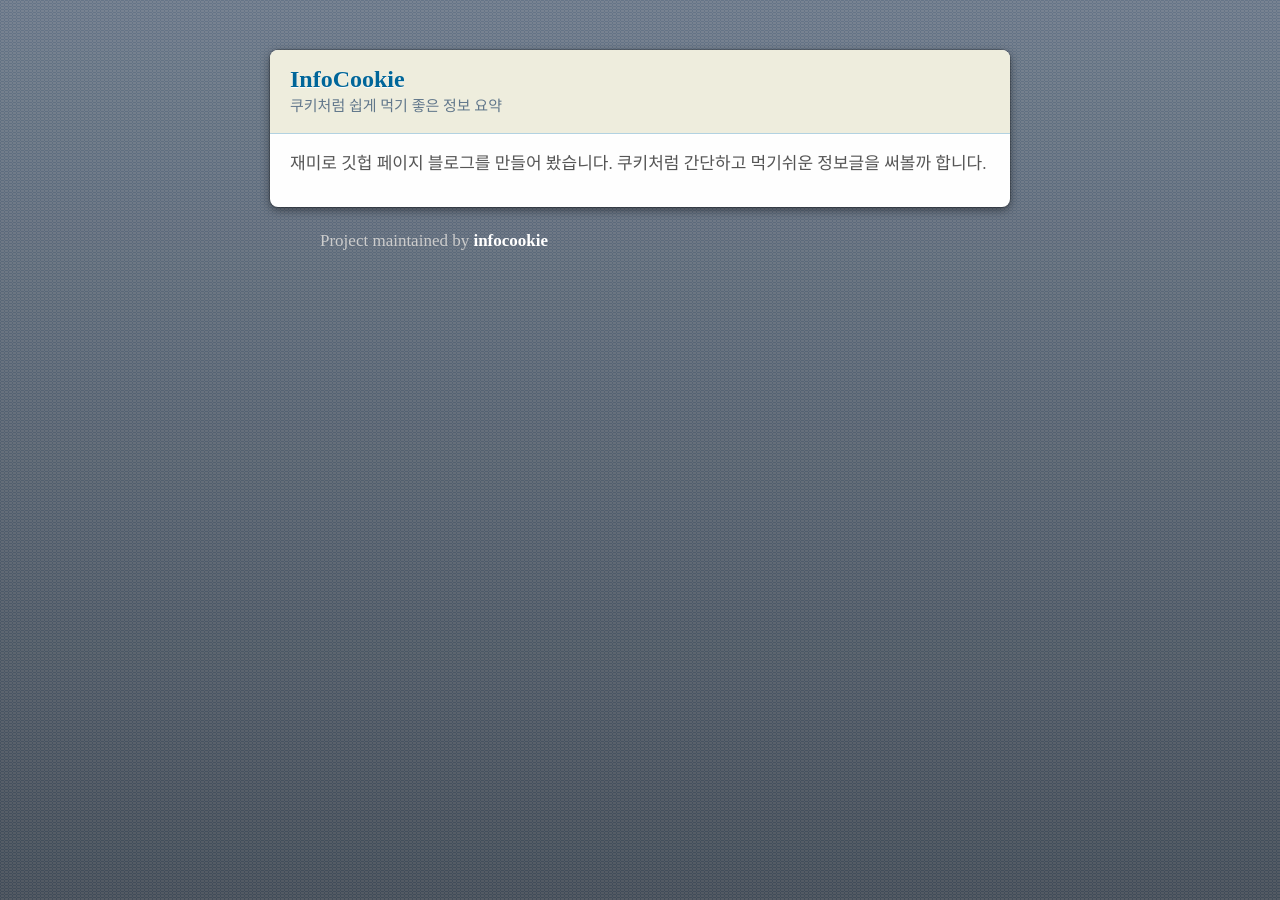
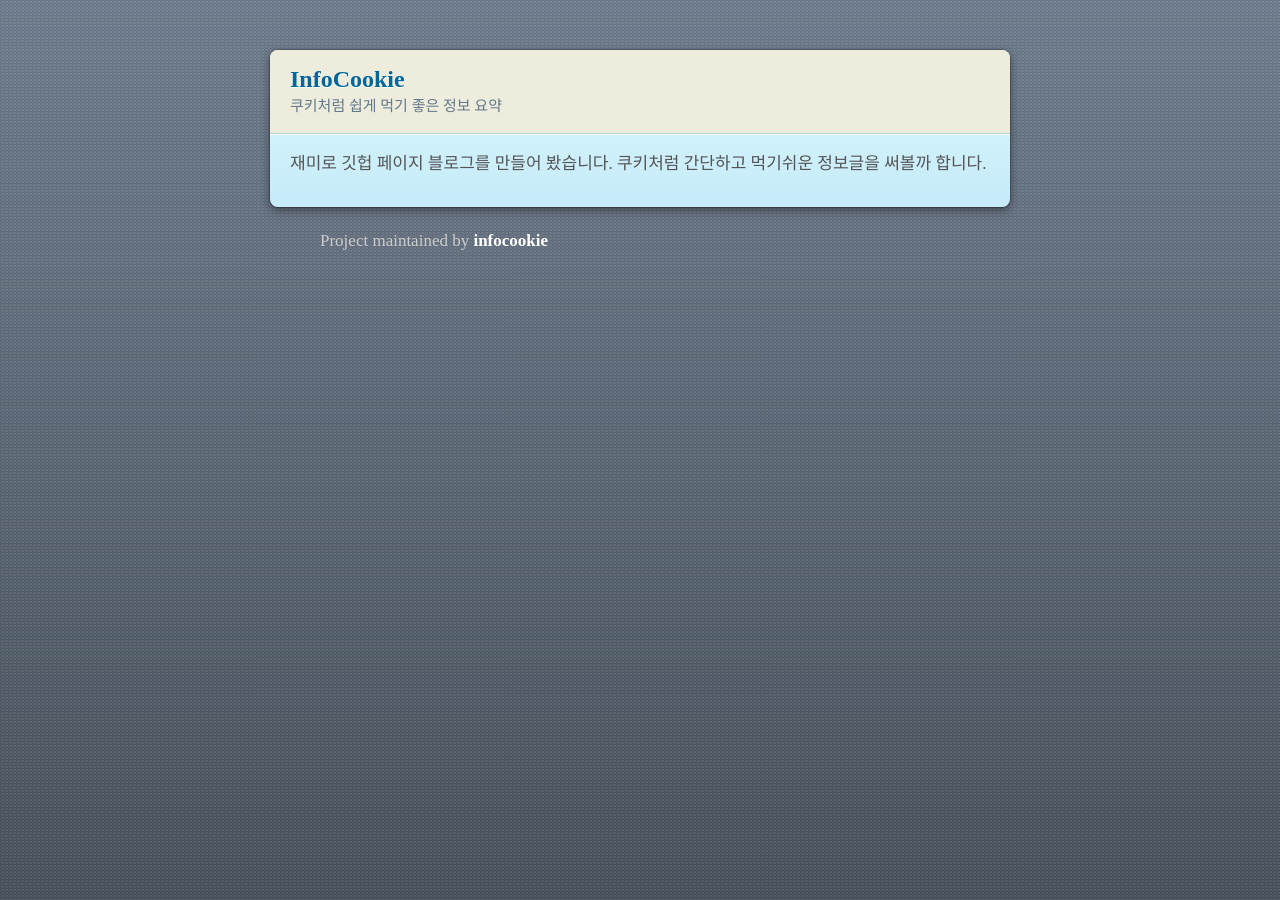
Before and after one commit to infocookie/Infocookie, a Jekyll site: the page built from index.md, in a window 1280 px wide. Built offline with Jekyll 4.4.1, drawn with Linux system fonts in a browser that asks for light colours; some web fonts are replaced.

Commit message:
Update jekyll-theme-modernist.scss

```diff
--- a/_sass/jekyll-theme-modernist.scss
+++ b/_sass/jekyll-theme-modernist.scss
@@ -21,6 +21,7 @@ body {
   width:740px;
   margin:0 auto;
   background:#fefefe;
+  background: linear-gradient(#DDFBFC, #C6EAFA);
   border-radius: 8px;
   box-shadow: rgba(#000, 0.2) 0 0 0 1px, rgba(#000, 0.45) 0 3px 10px;
 }
```
